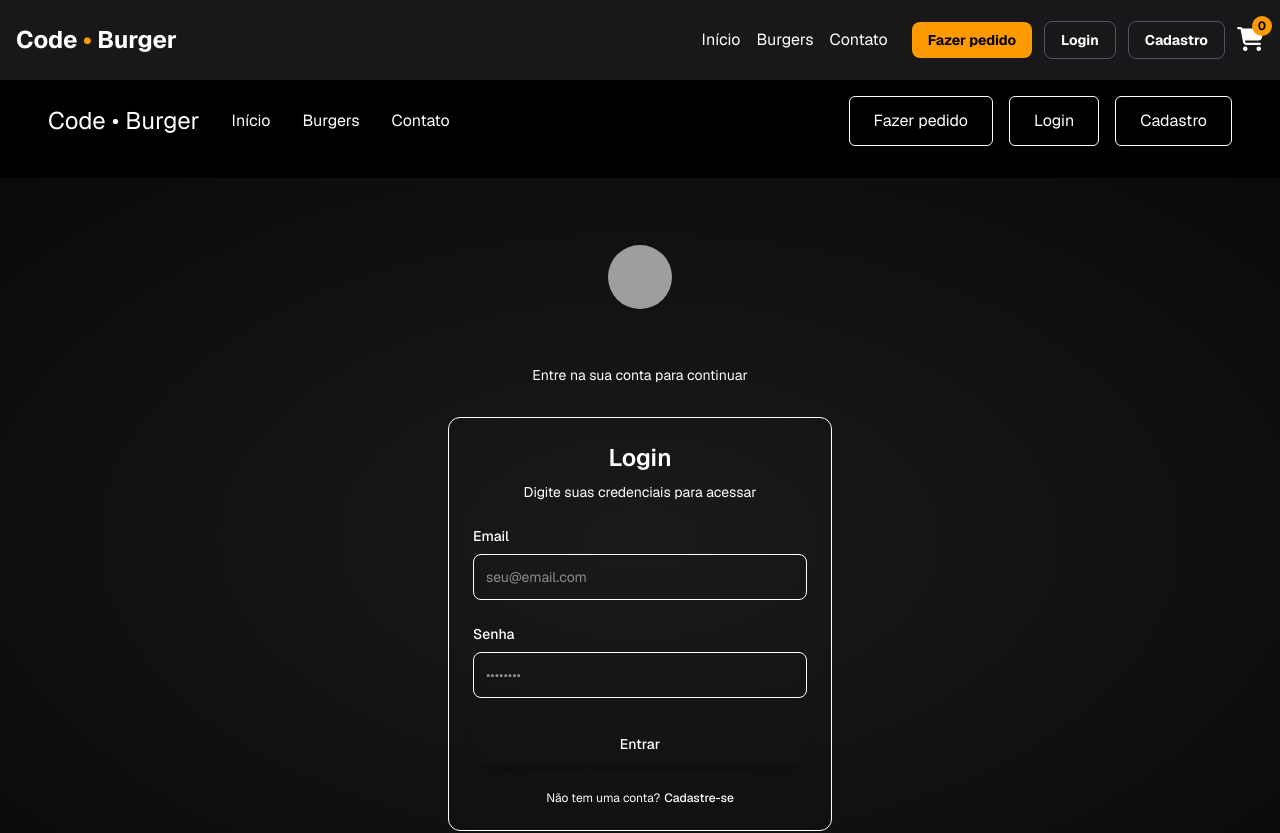
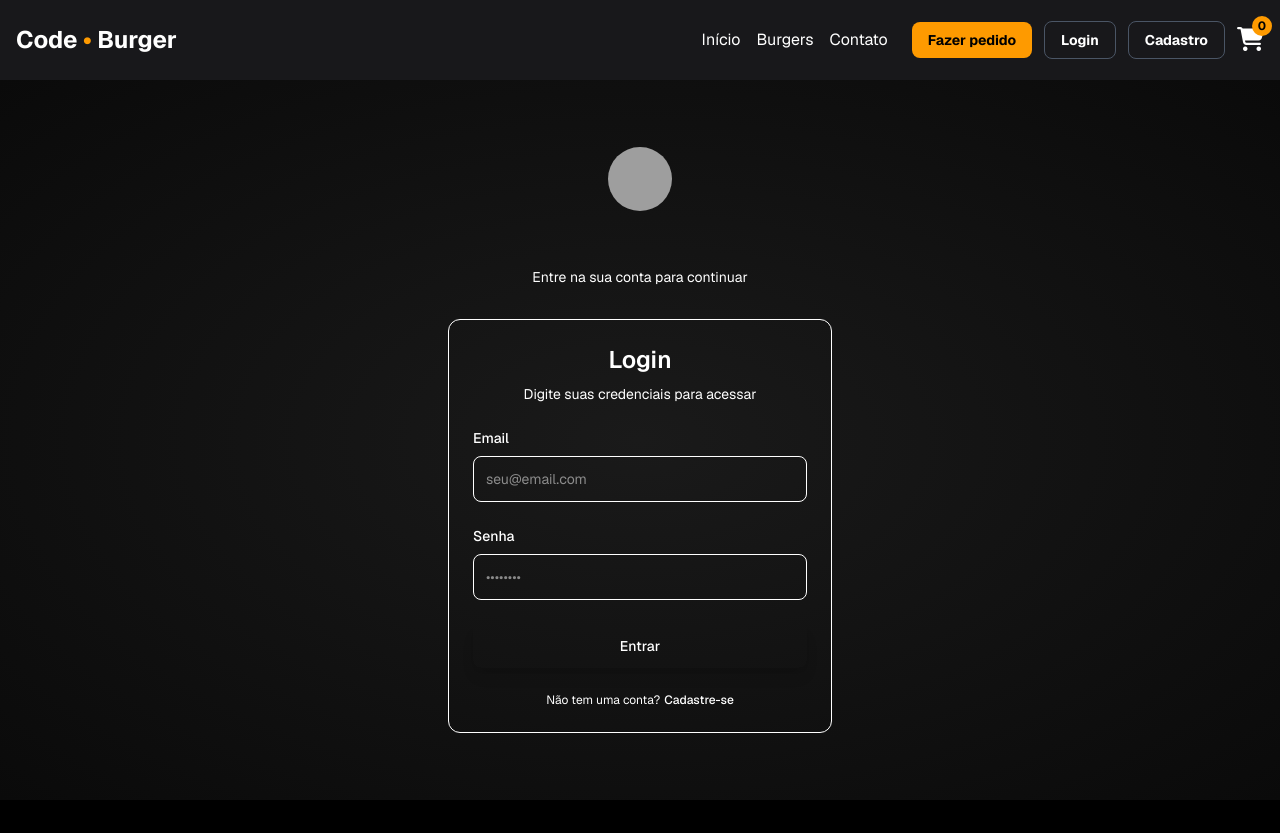
Before and after one commit to pablobmm/projeto-hamburgueria-next, a Next.js app in the folder frontend/: page /login in a window 1280 px wide. Shown: the top 833 px of the page. Built offline with nearby package versions, Linux system fonts and the light colour scheme; grey boxes are pictures that could not be loaded.

Commit message:
fix: refatora login e cadastro

```diff
--- a/frontend/src/app/cadastro/page.jsx
+++ b/frontend/src/app/cadastro/page.jsx
@@ -6,7 +6,7 @@ import { useState } from 'react';
 import { useRouter } from 'next/navigation';
 
 // URL do seu backend Flask para Cadastro
-const FLASK_CADASTRO_URL = 'http://127.0.0.1:5000/usuario';
+const FLASK_CADASTRO_URL = 'http://localhost:5002/usuario/cadastro';
 
 export default function CadastroPage() {
     // 1. Estados para os 6 campos do seu formulário
@@ -90,35 +90,7 @@ export default function CadastroPage() {
     // 3. O JSX com classes Tailwind (Layout idêntico ao Login)
     return (
         <>
-            {/* O Header foi mantido aqui. Lembre-se: depois moveremos para o layout.js */}
-            <header className="bg-cb-background">
-                <div className="container mx-auto flex items-center pt-4 pb-8 px-12 max-w-7xl">
-                    <div className="logo">
-                        <Link href="/" className="font-calistoga text-2xl text-white no-underline">
-                            Code <span className="text-cb-primary">•</span> Burger
-                        </Link>
-                    </div>
-                    <nav className="flex-1 flex items-center hidden md:flex">
-                        <ul className="flex-1 flex space-x-8 ml-8">
-                            <li><Link href="/" className="text-white hover:text-cb-text-muted no-underline">Início</Link></li>
-                            <li><Link href="" className="text-white hover:text-cb-text-muted no-underline">Burgers</Link></li>
-                            <li><Link href="" className="text-white hover:text-cb-text-muted no-underline">Contato</Link></li>
-                        </ul>
-                        <div className="flex space-x-4">
-                            <Link href="" className="border border-white py-3 px-6 rounded-md text-white no-underline hover:border-cb-text-muted hover:text-cb-text-muted transition duration-300">Fazer pedido</Link>
-                            <Link href="/login" className="border border-white py-3 px-6 rounded-md text-white no-underline hover:border-cb-text-muted hover:text-cb-text-muted transition duration-300">Login</Link>
-                            <Link href="/cadastro" className="border border-white py-3 px-6 rounded-md text-white no-underline hover:border-cb-text-muted hover:text-cb-text-muted transition duration-300">Cadastro</Link>
-                        </div>
-                    </nav>
-                    <div className="md:hidden flex-1 flex justify-end">
-                        <div className="w-8 h-8 flex flex-col justify-between cursor-pointer">
-                            <div className="h-1 bg-white"></div>
-                            <div className="h-1 bg-white"></div>
-                            <div className="h-1 bg-white"></div>
-                        </div>
-                    </div>
-                </div>
-            </header>
+
 
             {/* CONTAINER PRINCIPAL DO CADASTRO */}
             <div className="flex-grow flex items-center justify-center p-4 bg-[radial-gradient(ellipse_at_center,_#1a1a1a_0%,_#0a0a0a_100%)] min-h-[calc(100vh-80px)]">
@@ -205,11 +177,11 @@ export default function CadastroPage() {
                                     <label htmlFor="password" className="text-sm font-medium text-white">Senha</label>
                                     <input
                                         type="password"
-                                        id="password"
+                                        id="senha"
                                         className="w-full p-3 border border-cb-border rounded-lg bg-cb-background text-white text-sm focus:outline-none focus:border-cb-primary focus:shadow-[0_0_0_3px_rgba(255,107,53,0.1)] transition duration-300"
                                         placeholder="••••••••"
                                         required
-                                        minlength="6"
+                                        minLength={6}
                                         value={password}
                                         onChange={(e) => setPassword(e.target.value)}
                                         disabled={isLoading}
@@ -225,7 +197,7 @@ export default function CadastroPage() {
                                         className="w-full p-3 border border-cb-border rounded-lg bg-cb-background text-white text-sm focus:outline-none focus:border-cb-primary focus:shadow-[0_0_0_3px_rgba(255,107,53,0.1)] transition duration-300"
                                         placeholder="••••••••"
                                         required
-                                        minlength="6"
+                                        minLength={6}
                                         value={confirmPassword}
                                         onChange={(e) => setConfirmPassword(e.target.value)}
                                         disabled={isLoading}
--- a/frontend/src/app/login/page.jsx
+++ b/frontend/src/app/login/page.jsx
@@ -9,7 +9,7 @@ import { useState } from 'react';
 import { useRouter } from 'next/navigation';
 
 // 🚨🚨 URL do seu backend Flask (MUITO IMPORTANTE!)
-const FLASK_LOGIN_URL = 'http://127.0.0.1:5000/login';
+const FLASK_LOGIN_URL = 'http://127.0.0.1:5002/login';
 
 export default function LoginPage() {
     // 2. Estado para guardar o que o usuário digita
@@ -85,36 +85,7 @@ export default function LoginPage() {
     // 5. O JSX (HTML com classes Tailwind) para o visual
     return (
         <>
-            {/* O HEADER está aqui, mas o ideal é movê-lo para o layout.js */}
-            <header className="bg-cb-background">
-                <div className="container mx-auto flex items-center pt-4 pb-8 px-12 max-w-7xl">
-                    <div className="logo">
-                        <Link href="/" className="font-calistoga text-2xl text-white no-underline">
-                            Code <span className="text-cb-primary">•</span> Burger
-                        </Link>
-                    </div>
-                    {/* Navegação principal - Classes Tailwind */}
-                    <nav className="flex-1 flex items-center hidden md:flex">
-                        <ul className="flex-1 flex space-x-8 ml-8">
-                            <li><Link href="/" className="text-white hover:text-cb-text-muted no-underline">Início</Link></li>
-                            <li><Link href="" className="text-white hover:text-cb-text-muted no-underline">Burgers</Link></li>
-                            <li><Link href="" className="text-white hover:text-cb-text-muted no-underline">Contato</Link></li>
-                        </ul>
-                        <div className="flex space-x-4">
-                            <Link href="" className="border border-white py-3 px-6 rounded-md text-white no-underline hover:border-cb-text-muted hover:text-cb-text-muted transition duration-300">Fazer pedido</Link>
-                            <Link href="/login" className="border border-white py-3 px-6 rounded-md text-white no-underline hover:border-cb-text-muted hover:text-cb-text-muted transition duration-300">Login</Link>
-                            <Link href="/cadastro" className="border border-white py-3 px-6 rounded-md text-white no-underline hover:border-cb-text-muted hover:text-cb-text-muted transition duration-300">Cadastro</Link>
-                        </div>
-                    </nav>
-                    <div className="md:hidden flex-1 flex justify-end">
-                        <div className="w-8 h-8 flex flex-col justify-between cursor-pointer">
-                            <div className="h-1 bg-white"></div>
-                            <div className="h-1 bg-white"></div>
-                            <div className="h-1 bg-white"></div>
-                        </div>
-                    </div>
-                </div>
-            </header>
+
 
             {/* CONTAINER PRINCIPAL DO LOGIN */}
             <div className="flex-grow flex items-center justify-center p-4 bg-[radial-gradient(ellipse_at_center,_#1a1a1a_0%,_#0a0a0a_100%)] min-h-[calc(100vh-80px)]">
```
Also changed, not shown: 2 other files (tests, documents, lock files or other folders).
